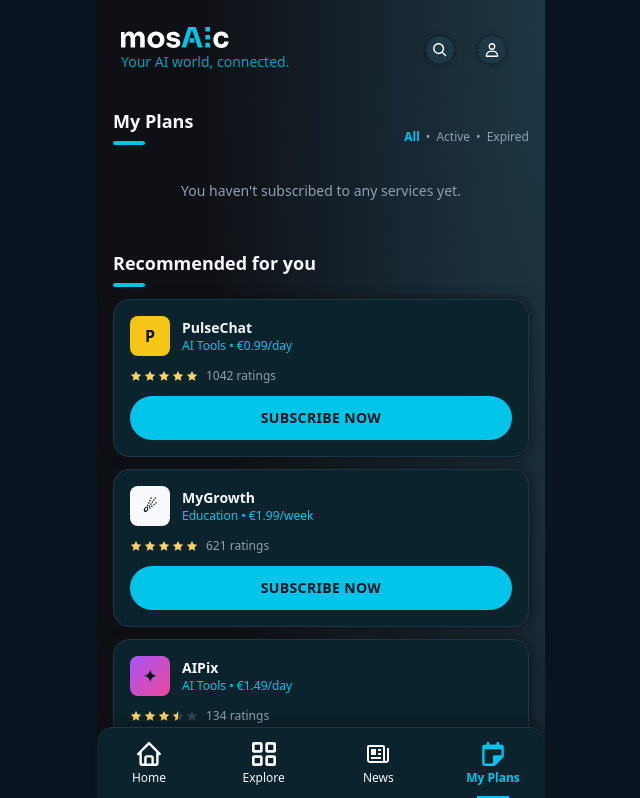
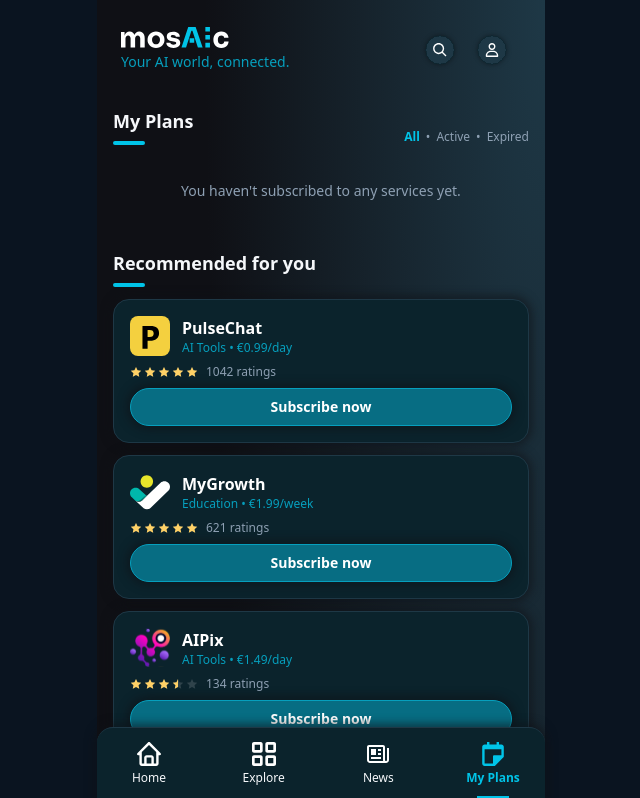
Before and after one commit to gkokko98/mosaic_ai_aggregator_demo, a React (Vite) app: page /my-plans in a window 1280 px wide. Shown: the top 798 px of the page, without its empty margins (319-959 px from the left). Built offline with nearby package versions, Linux system fonts and the light colour scheme.

Commit message:
Match WideAppCard to Figma Service Card component
Icon badge now renders the real per-app logo image instead of a
colored letter placeholder; typography, pill colors/padding/shadow,
and container spacing corrected against measured Figma node values.

```diff
--- a/src/components/WideAppCard.tsx
+++ b/src/components/WideAppCard.tsx
@@ -13,12 +13,12 @@ import { SubscriptionConfirmationModal } from "./SubscriptionConfirmationModal";
  * pill, even though that link has nothing to do with subscription status.
  */
 export const OUTLINE_PILL_CLASSNAME =
-  "block w-full rounded-full border border-accent py-3 text-center text-sm font-bold uppercase tracking-wide text-accent";
+  "block w-full rounded-full border border-accent-dark/40 bg-nav-border py-2 px-6 text-center text-sm font-bold text-accent shadow-[0_0_10px_3px_rgba(15,16,21,0.6)]";
 
 // Solid pill style for the "Subscribe now"/"Renew now" states. Not exported —
 // unlike OUTLINE_PILL_CLASSNAME, nothing outside this component needs it.
 const SOLID_PILL_CLASSNAME =
-  "w-full rounded-full bg-accent py-3 text-center text-sm font-bold uppercase tracking-wide text-app-bg";
+  "w-full rounded-full border border-accent-dark bg-accent-dark/60 py-2 px-6 text-center text-sm font-bold text-white shadow-[0_0_10px_3px_rgba(15,16,21,0.6)]";
 
 /** Props for {@link WideAppCard}. */
 interface WideAppCardProps {
@@ -59,19 +59,14 @@ export function WideAppCard({ app, from, className = "" }: WideAppCardProps) {
 
   return (
     <div
-      className={`flex flex-col gap-3 rounded-2xl border border-nav-border bg-nav-bg p-4 shadow-[0_0_10px_3px_rgba(15,16,21,0.6)] ${className}`}
+      className={`flex flex-col gap-2 rounded-2xl border border-nav-border bg-nav-bg p-4 shadow-[0_0_10px_3px_rgba(15,16,21,0.6)] ${className}`}
     >
-      <Link to={`/app/${app.id}`} state={{ from }} className="flex flex-col gap-3">
+      <Link to={`/app/${app.id}`} state={{ from }} className="flex flex-col gap-2">
         <div className="flex items-center gap-3">
-          <div
-            className="flex h-10 w-10 shrink-0 items-center justify-center rounded-lg text-base font-bold text-app-bg"
-            style={{ background: app.iconBg }}
-          >
-            {app.icon}
-          </div>
+          <img src={app.logo} alt="" className="h-10 w-10 shrink-0 object-contain" />
           <div>
-            <p className="text-sm font-semibold text-text-primary">{app.name}</p>
-            <p className="text-xs text-accent">
+            <p className="text-base font-bold text-white">{app.name}</p>
+            <p className="text-xs text-accent-dark">
               {categoryLabel} &bull; {app.price}
             </p>
           </div>
@@ -83,7 +78,7 @@ export function WideAppCard({ app, from, className = "" }: WideAppCardProps) {
             <span className="text-xs text-text-secondary">{app.ratingsCount} ratings</span>
           </div>
         ) : (
-          <p className="text-xs text-text-secondary">
+          <p className="text-xs text-white/80">
             {status === "renew" ? "Expired" : "Renews"} {app.renewalDate}
           </p>
         )}
```
